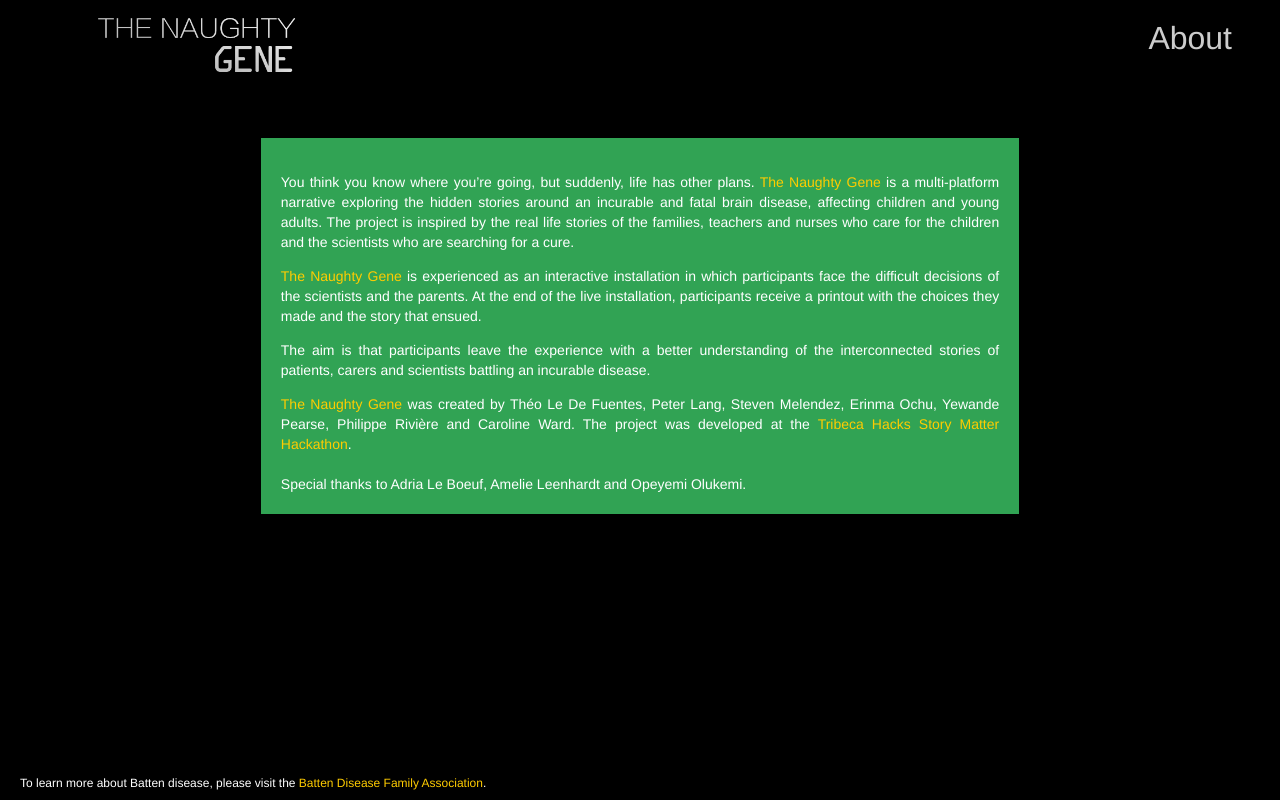
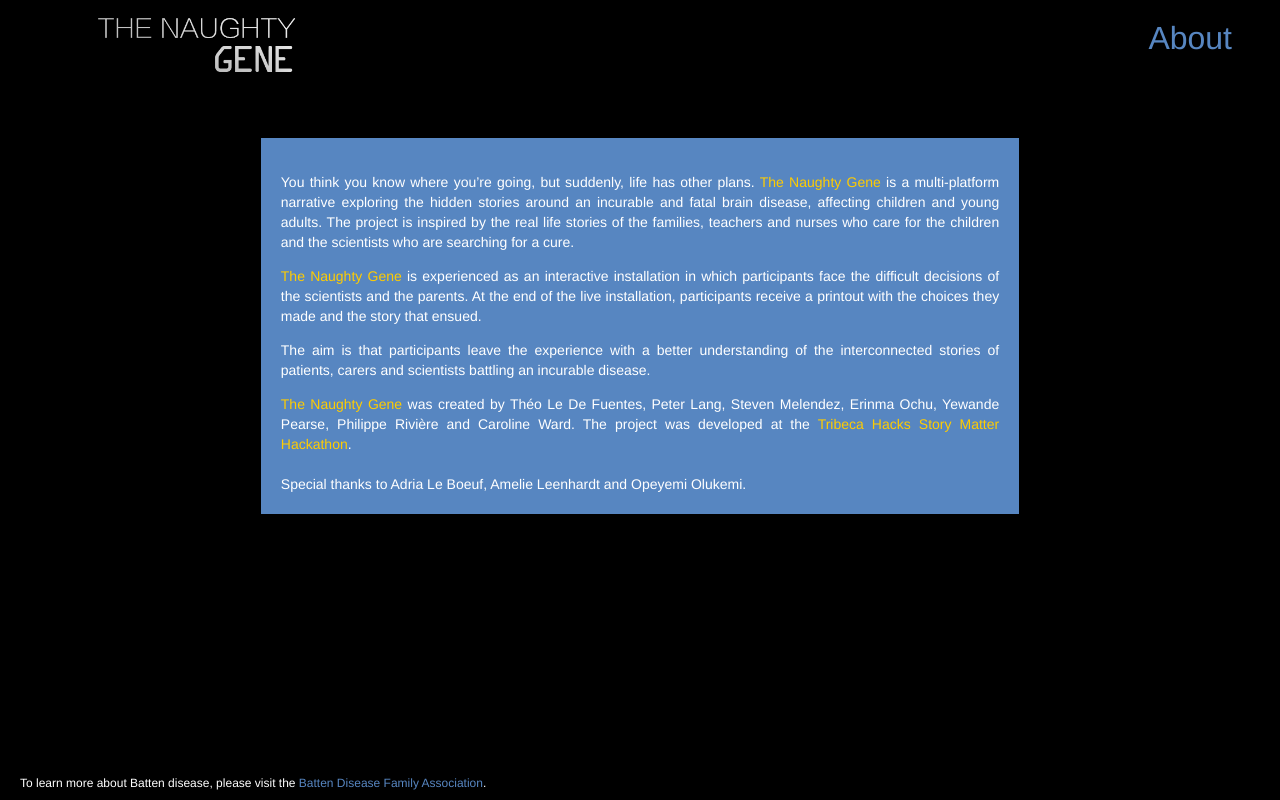
Before and after one commit to smelendez/naughtygene, a PHP site: page /about.html in a window 1280 px wide. Run offline with PHP 8.4, Linux system fonts and the light colour scheme.

Commit message:
Blue background too

```diff
--- a/css/homepage.css
+++ b/css/homepage.css
@@ -16,7 +16,7 @@
     margin-top: 50px;
     font-size: 14px;
     line-height: 20px;
-    background-color: #31a354;
+    background-color: #5786c1;
     padding: 20px;
     text-align: justify;
 }
@@ -48,7 +48,7 @@ a {
     color: white;
 }
 #footer a {
-    color: #ffcc00;
+    color: #5786c1;
     text-decoration: none;
 
 }
@@ -70,15 +70,15 @@ a {
     padding-top: 12px;
     padding-right: 20px;
 }
-#aboutLink a:hover {
-    color: #ffcc00;
+#aboutLink a {
+    color: #5786c1;
 
 }
 a#naughtyGene {
     font-size: 48px;
 
 }
-#naughty { color: #ffcc00;
+#naughty { color: #5786c1;
 }
 #scientistLink {
     float: left;
@@ -87,7 +87,7 @@ a#naughtyGene {
     float: right;
 }
 span.enterType {
-    color: #ffcc00;
+    color: #5786c1;
 
 }
 a.doorLink {
```
